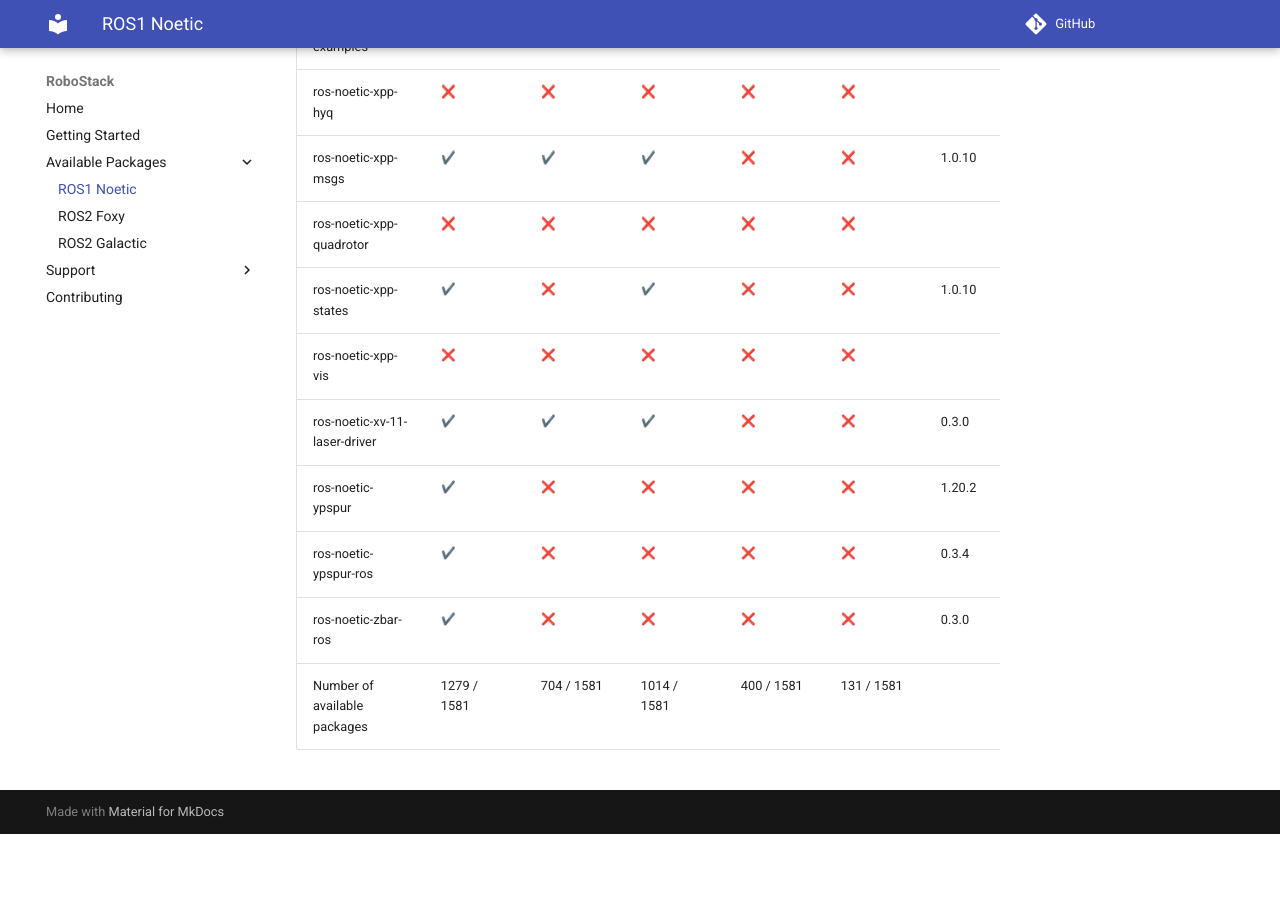
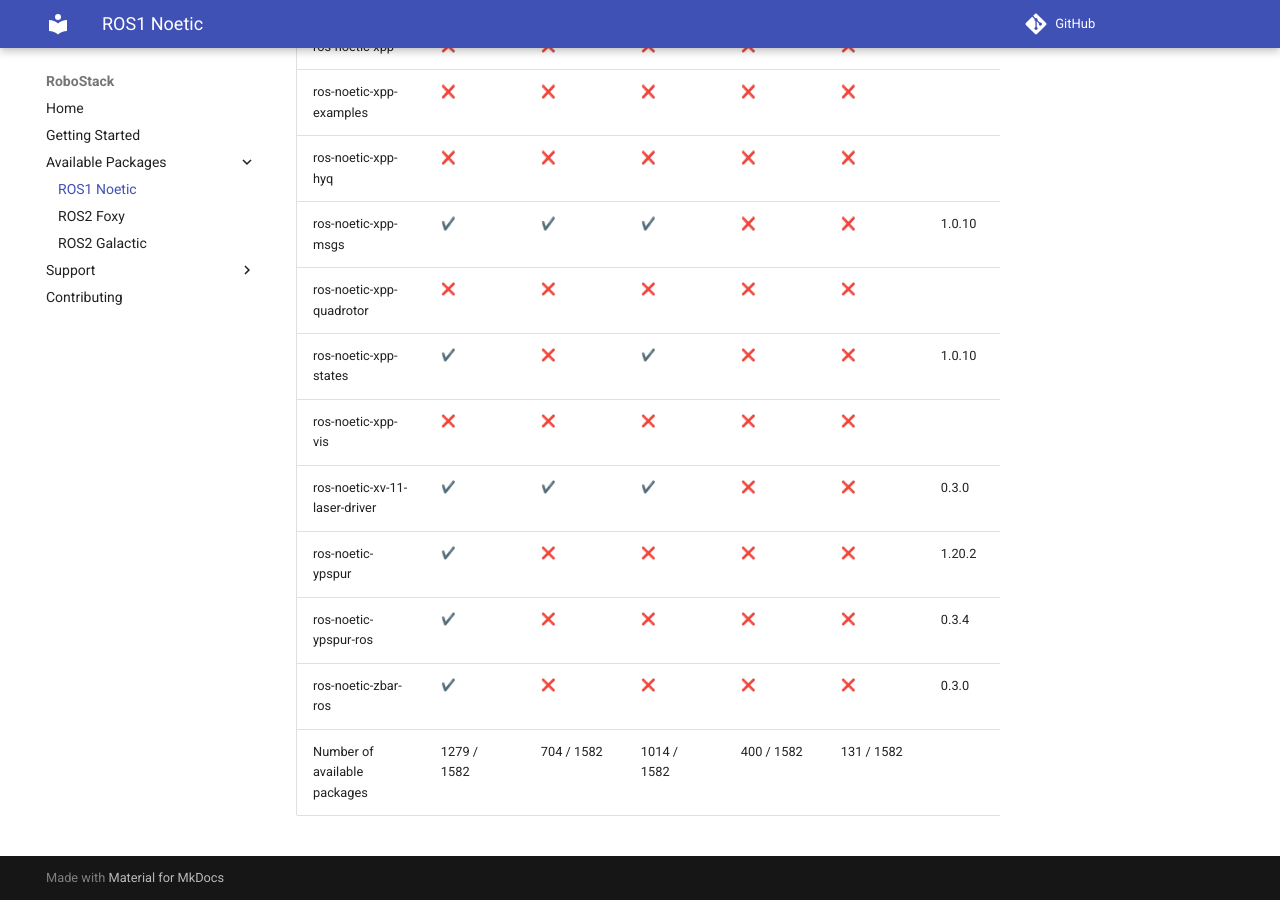
Before and after one commit to RoboStack/robostack.github.io, an MkDocs documentation site: the page built from docs/noetic.md, in a window 1280 px wide and 900 px high, scrolled down 114658 px. Built offline with MkDocs 1.6.1 and Material for MkDocs 9.7.7, drawn with Linux system fonts in a browser that asks for light colours; emoji names are drawn with the system emoji font; comment, search, counter and statistics services are not loaded; before the commit the page ends 115492 px from its top, so only the background shows below that; some of the changed text lies outside the part shown.

Commit message:
Update tables

```diff
--- a/docs/noetic.md
+++ b/docs/noetic.md
@@ -1581,4 +1582,4 @@
 | ros-noetic-ypspur | :heavy_check_mark: { data-sort='1' } | :x: { data-sort='0' } | :x: { data-sort='0' } | :x: { data-sort='0' } | :x: { data-sort='0' } | 1.20.2  |
 | ros-noetic-ypspur-ros | :heavy_check_mark: { data-sort='1' } | :x: { data-sort='0' } | :x: { data-sort='0' } | :x: { data-sort='0' } | :x: { data-sort='0' } | 0.3.4  |
 | ros-noetic-zbar-ros | :heavy_check_mark: { data-sort='1' } | :x: { data-sort='0' } | :x: { data-sort='0' } | :x: { data-sort='0' } | :x: { data-sort='0' } | 0.3.0  |
-| Number of available packages |  1279 / 1581 | 704 / 1581 | 1014 / 1581 | 400 / 1581 | 131 / 1581 |
+| Number of available packages |  1279 / 1582 | 704 / 1582 | 1014 / 1582 | 400 / 1582 | 131 / 1582 |
```
Also changed, not shown: other parts of docs/noetic.md (+2 -1 lines).
